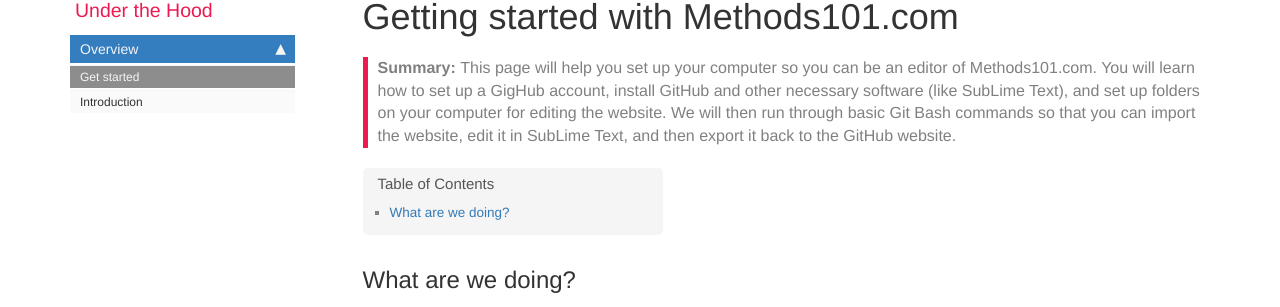
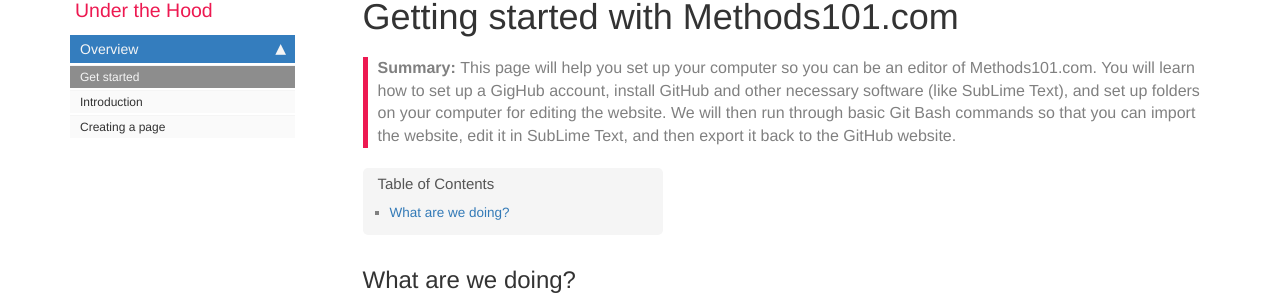
Before and after one commit to mqSociology/underthehood, a Jekyll site: the page built from index.md, in a window 1280 px wide. Shown: the part 139-446 px from the top of the page. Built offline with Jekyll 4.4.1, drawn with Linux system fonts in a browser that asks for light colours; nearby versions of some CDN libraries; comment, search, counter and statistics services are not loaded.

Commit message:
Update mydoc_sidebar.yml
New entry for the page "creating a page"

```diff
--- a/_data/sidebars/mydoc_sidebar.yml
+++ b/_data/sidebars/mydoc_sidebar.yml
@@ -31,3 +31,7 @@
     - title: Introduction
       url: /introduction.html
       output: web, pdf
+
+    - title: Creating a page
+      url: /creating_a_page.html
+      output: web, pdf
```
